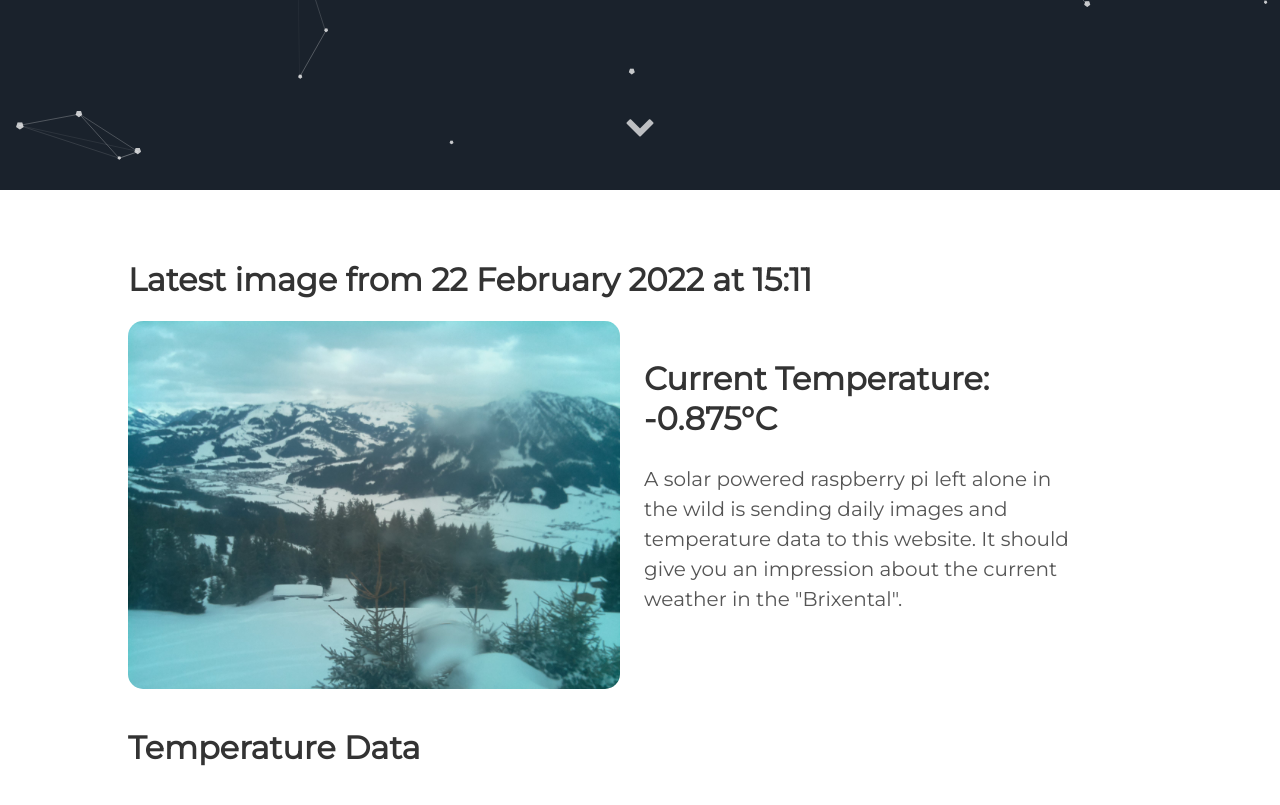
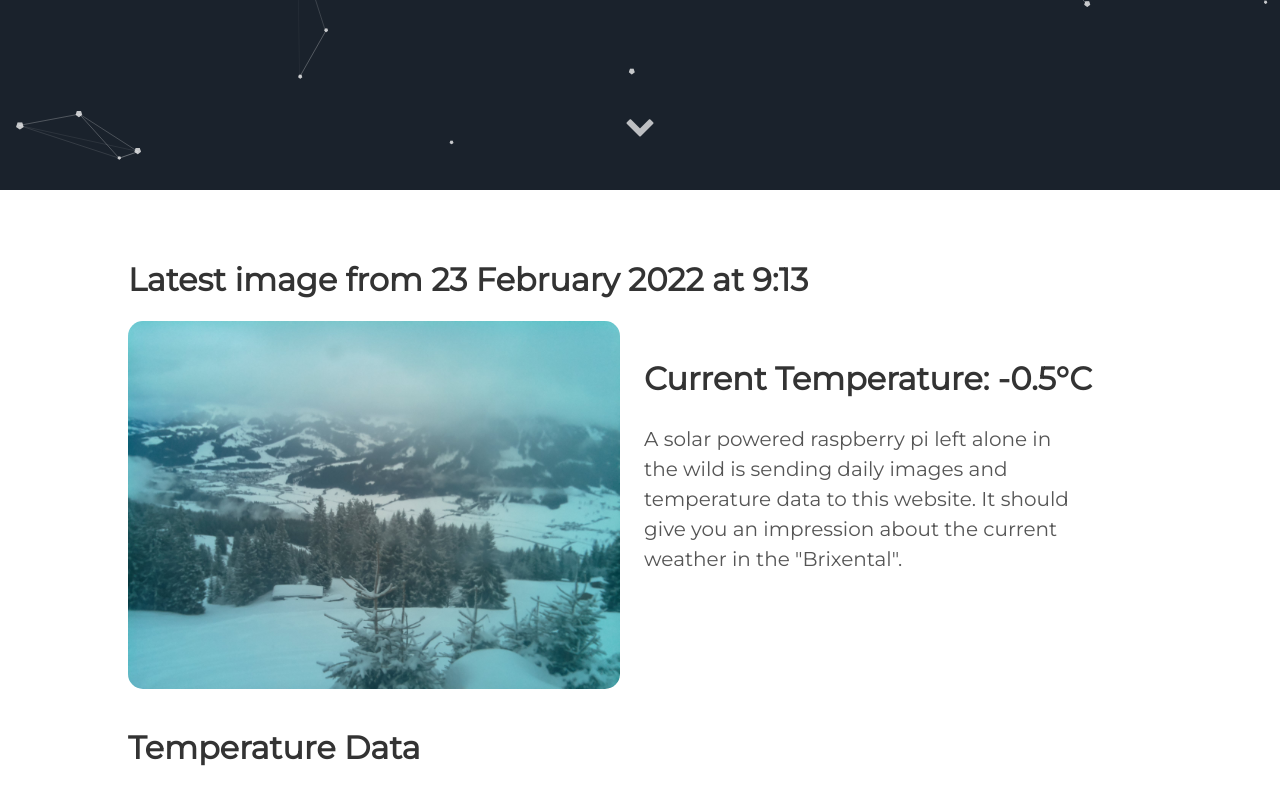
Before and after one commit to vektorious/vektorious.github.io, a Jekyll site: the page built from resources/huette.md, in a window 1280 px wide and 900 px high, scrolled down 710 px. Shown: the top 805 px of the window. Built offline with Jekyll 4.4.1, drawn with Linux system fonts in a browser that asks for light colours.

Commit message:
I'm a bot beep boop

```diff
--- a/resources/huette.md
+++ b/resources/huette.md
@@ -6,13 +6,13 @@ image: '/assets/img/'
 description: 'Live image from the Austrian alps'
 twitter_text: ' '
 ---
-## Latest image from 22 February 2022 at 15:11
+## Latest image from 23 February 2022 at  9:13
 <div class="huette">
   <div class="huette-image">
     <img src="{{ "/assets/img/huette.jpg" | prepend: site.baseurl }}">
   </div>
   <div class="huette-text">
-        <h2>Current Temperature: -0.875°C</h2>
+        <h2>Current Temperature: -0.5°C</h2>
         <p>A solar powered raspberry pi left alone in the wild is sending daily images and temperature data to this website. It should give you an impression about the current weather in the "Brixental".</p>
 
   </div>
```
Also changed, not shown: rpi-script/2022-02-23_091136.txt (renamed from rpi-script/2022-02-22_150945.txt, +5 -6 lines), rpi-script/huette.md (+2 -2 lines), assets/img/huette.jpg, assets/img/temp_plot.png, rpi-script/temp_plot.png, 1 other file.
